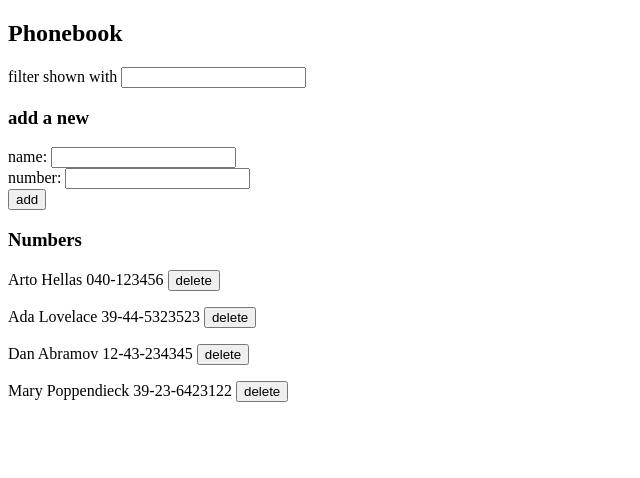
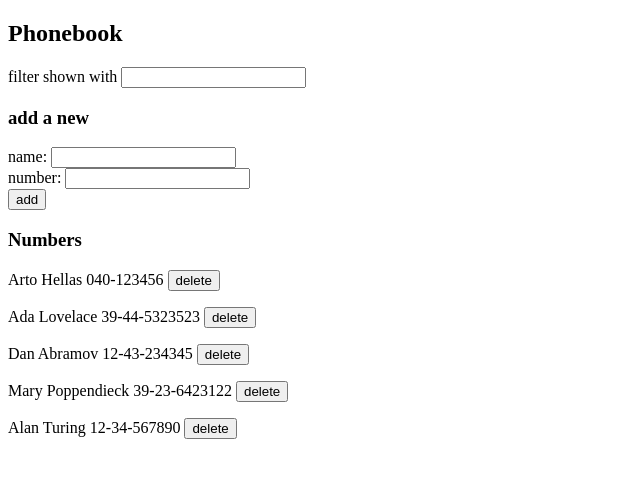
Before and after one commit to faugmello/fullstackopen, a React (Create React App) app in the folder part2/phonebook/: page / in a window 1280 px wide. Shown: the top 478 px of the page, without its empty margins (0-640 px from the left). Built offline with nearby package versions, Linux system fonts and the light colour scheme; data requests are answered from the project's data file.

Commit message:
exercise 2.15 answer

```diff
--- a/part2/phonebook/db.json
+++ b/part2/phonebook/db.json
@@ -19,6 +19,11 @@
       "name": "Mary Poppendieck",
       "number": "39-23-6423122",
       "id": "4"
+    },
+    {
+      "name": "Alan Turing",
+      "number": "12-34-567890",
+      "id": "9AussZ9Sf2E"
     }
   ],
   "$schema": "./node_modules/json-server/schema.json"
--- a/part2/phonebook/src/App.js
+++ b/part2/phonebook/src/App.js
@@ -34,7 +34,25 @@ const App = () => {
         if (!isNameFilled || !isNumberFilled) {
             alert('Fill in both the name and the number!')
         } else if (newNameIsAlreadyOnThePhonebook) {
-            alert(`${newName} is already added to phonebook`)
+            if (newNumber === persons.find(person => person.name === newName).number) {
+                alert(`${newName} is already added to phonebook`)
+            } else {
+                if (window.confirm(`${newName} is already added to the phonebook, replace the old number with a new one?`)) {
+                    const updatedPerson = persons.find(person => person.name === newName)
+                    updatedPerson['number'] = newNumber
+                    services.update(updatedPerson)
+                        .then(updatedPerson => {
+                            const updatedPersons = persons.filter(person => person.id !== updatedPerson.id)
+                            updatedPersons.push(updatedPerson)
+                            setPersons(updatedPersons)
+                            if (updatedPerson.name.includes(filter)) {
+                                const updatedFilteredPersons = filteredPersons.filter(person => person.id !== updatedPerson.id)
+                                updatedFilteredPersons.push(updatedPerson)
+                                setFilteredPersons(updatedFilteredPersons)
+                            }
+                        })
+                }
+            }
             clearForm()
         } else {
             const newPerson = { name: newName, number: newNumber }
--- a/part2/phonebook/src/services.js
+++ b/part2/phonebook/src/services.js
@@ -7,4 +7,7 @@ const create = newPerson => axios.post(baseUrl, newPerson).then(response => resp
 
 const exclude = id => axios.delete(`${baseUrl}/${id}`).then(response => response.data.id)
 
-export default { getAll, create, exclude }
+const update = (updatedPerson) => axios.put(`${baseUrl}/${updatedPerson.id}`, updatedPerson)
+    .then(response => response.data)
+
+export default { getAll, create, exclude, update }
```
